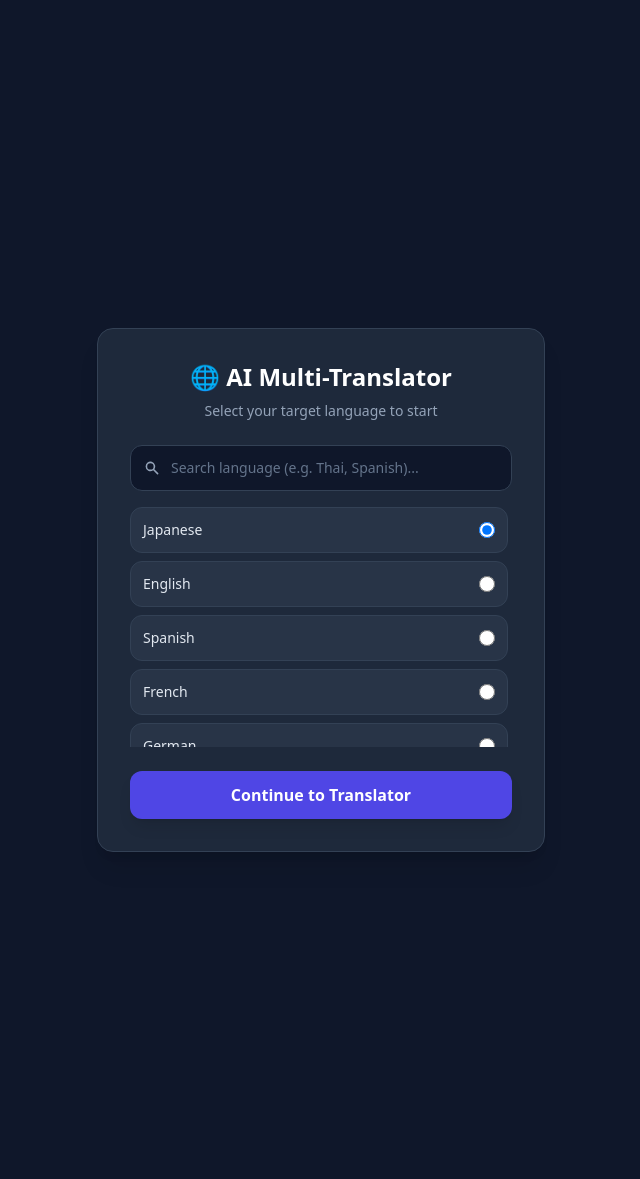
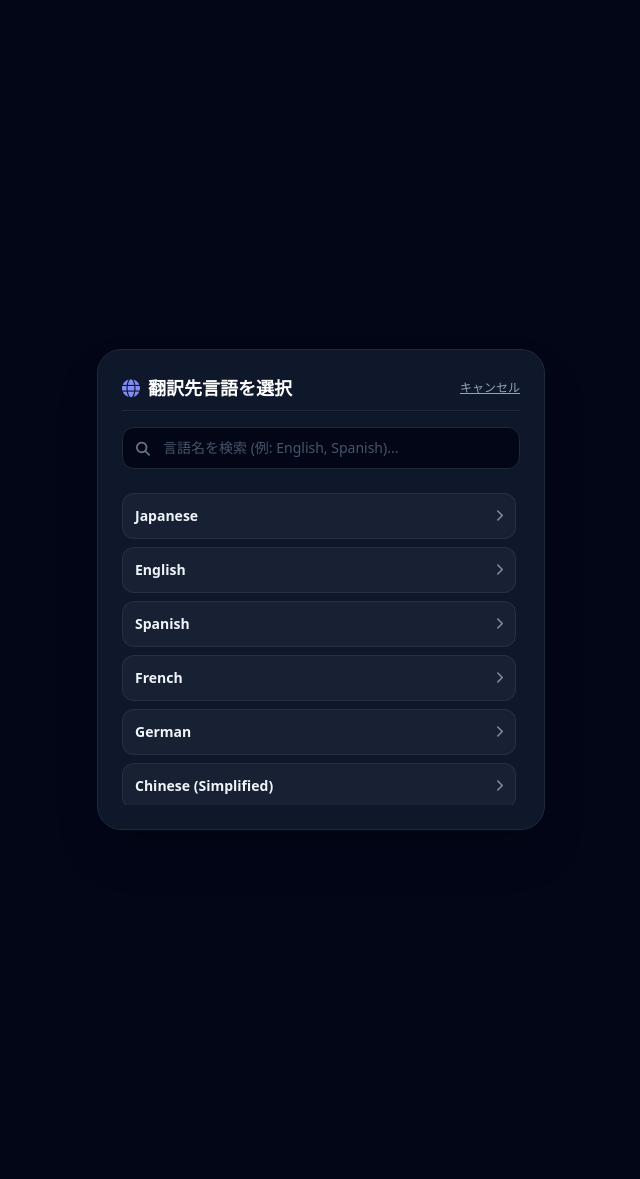
Before and after one commit to cfti1250155-source/flask-image-translator, a Flask app: page /select-language in a window 1280 px wide. Shown: the whole page, without its empty margins (319-959 px from the left). Run offline with Flask 3, Linux system fonts and the light colour scheme; some libraries are stand-ins or nearby versions.

Commit message:
Implement Google Translate style source-target language bar with quick toggle

```diff
--- a/app.py
+++ b/app.py
@@ -11,11 +11,9 @@ from PIL import Image
 app = Flask(__name__)
 app.secret_key = os.environ.get("FLASK_SECRET_KEY", "app-secret-key-12345")
 
-# APIキーの取得とクライアント初期化
 api_key = os.environ.get("GEMINI_API_KEY")
 client = genai.Client(api_key=api_key) if api_key else None
 
-# サポートする言語リスト（全33言語）
 SUPPORTED_LANGUAGES = [
     "Japanese", "English", "Spanish", "French", "German",
     "Chinese (Simplified)", "Chinese (Traditional)", "Korean", "Italian", "Russian",
@@ -26,46 +24,32 @@ SUPPORTED_LANGUAGES = [
     "Danish", "Finnish", "Norwegian"
 ]
 
-# UI辞書
 UI_CACHE = {
     "Japanese": {
         "title": "📷 AI万能翻訳アプリ",
-        "subtitle": "テキスト・画像・音声・カメラから高精度翻訳",
-        "text_placeholder": "翻訳したい文章を入力...",
-        "btn_text_translate": "テキストを翻訳する",
+        "text_placeholder": "テキストを入力...",
+        "btn_text_translate": "翻訳する",
         "image_input_label": "クリックして画像を選択",
         "btn_image_translate": "画像を翻訳する",
-        "result_label": "翻訳・AI校正結果",
-        "change_lang": "言語変更",
-        "swap_btn": "言語切り替え",
-        "detected_label": "検出言語"
+        "result_label": "翻訳結果"
     },
     "English": {
         "title": "📷 AI Multi-Translator",
-        "subtitle": "Translate text, image, voice, and camera",
-        "text_placeholder": "Enter text to translate...",
-        "btn_text_translate": "Translate Text",
+        "text_placeholder": "Enter text...",
+        "btn_text_translate": "Translate",
         "image_input_label": "Click to select image",
         "btn_image_translate": "Translate Image",
-        "result_label": "Translation & AI Result",
-        "change_lang": "Change Language",
-        "swap_btn": "Swap Language",
-        "detected_label": "Detected Language"
+        "result_label": "Translation Result"
     }
 }
 
 def generate_content_with_retry(prompt, retries=3, initial_delay=2):
-    """Gemini APIの一時的混雑に対応する自動リトライ"""
     if not client:
         return None
     delay = initial_delay
     for attempt in range(retries):
         try:
-            response = client.models.generate_content(
-                model='gemini-3.8-flash',
-                contents=prompt
-            )
-            return response
+            return client.models.generate_content(model='gemini-3.8-flash', contents=prompt)
         except Exception as e:
             if "503" in str(e) or "UNAVAILABLE" in str(e):
                 if attempt < retries - 1:
@@ -74,41 +58,43 @@ def generate_content_with_retry(prompt, retries=3, initial_delay=2):
                     continue
             raise e
 
-def get_ui_labels(target_lang):
-    return UI_CACHE.get(target_lang, UI_CACHE["English"])
-
 @app.route('/select-language')
 def select_language():
-    return render_template('select_language.html', languages=SUPPORTED_LANGUAGES)
+    lang_type = request.args.get('type', 'target')
+    return render_template('select_language.html', languages=SUPPORTED_LANGUAGES, lang_type=lang_type)
 
 @app.route('/set-language', methods=['POST'])
 def set_language():
-    target_lang = request.form.get('target_lang', 'English')
-    session['target_lang'] = target_lang
+    selected_lang = request.form.get('target_lang', 'English')
+    lang_type = request.form.get('lang_type', 'target')
+
+    if lang_type == 'source':
+        session['source_lang'] = selected_lang
+    else:
+        session['target_lang'] = selected_lang
+
     return redirect(url_for('index'))
 
 @app.route('/swap-language', methods=['POST'])
 def swap_language():
-    """テキスト翻訳の言語双方向切り替え"""
-    current_target = session.get('target_lang', 'English')
-    last_detected = session.get('last_detected_lang')
+    """入力言語（Source）と翻訳先言語（Target）を瞬時にワンタップで入れ替え"""
+    source_lang = session.get('source_lang', 'Japanese')
+    target_lang = session.get('target_lang', 'English')
 
-    if last_detected and last_detected in SUPPORTED_LANGUAGES and last_detected != current_target:
-        new_target = last_detected
-    else:
-        new_target = "Japanese" if current_target != "Japanese" else "English"
-
-    session['target_lang'] = new_target
-    session['last_detected_lang'] = current_target
+    session['source_lang'] = target_lang
+    session['target_lang'] = source_lang
     return redirect(url_for('index'))
 
 @app.route('/', methods=['GET', 'POST'])
 def index():
+    if 'source_lang' not in session:
+        session['source_lang'] = 'Japanese'
     if 'target_lang' not in session:
-        return redirect(url_for('select_language'))
+        session['target_lang'] = 'English'
 
+    source_lang = session.get('source_lang', 'Japanese')
     target_lang = session.get('target_lang', 'English')
-    ui = get_ui_labels(target_lang)
+    ui = UI_CACHE.get(target_lang, UI_CACHE["English"])
 
     ocr_text = ''
     translated_text = ''
@@ -118,10 +104,8 @@ def index():
     if request.method == 'POST':
         mode = request.form.get('mode', 'text')
         active_mode = mode
-
         raw_input_text = ""
 
-        # モードごとの入力処理
         if mode == 'text':
             raw_input_text = request.form.get('direct_text', '').strip()
         elif mode == 'voice':
@@ -146,23 +130,15 @@ def index():
 
         ocr_text = raw_input_text
 
-        # Gemini APIによる言語検出と翻訳
         if ocr_text and not ocr_text.startswith("文字認識エラー") and not ocr_text.startswith("カメラ画像解析エラー"):
             if client:
                 try:
-                    prompt = f"""
-Identify the original language of the text below, and translate it naturally into 【{target_lang}】.
-Do not include extra explanations. Output strictly in this format:
+                    if mode == 'text':
+                        prompt = f"Translate the following text from {source_lang} to {target_lang} naturally without extra explanations:\n\n{ocr_text}"
+                        detected_lang = source_lang
+                    else:
+                        prompt = f"Identify original language, then translate strictly into 【{target_lang}】:\nFormat:\n【Detected Language】\n(Language)\n【Translation Result】\n(Result)\nText:\n{ocr_text}"
 
-【Detected Language】
-(Name of the original language from this list if possible: {', '.join(SUPPORTED_LANGUAGES)})
-
-【Translation Result】
-(Translated text in {target_lang})
-
-Text:
-{ocr_text}
-"""
                     response = generate_content_with_retry(prompt)
                     if response:
                         raw_resp = response.text
@@ -173,22 +149,18 @@ Text:
                         else:
                             translated_text = raw_resp
 
-                        if mode == 'text' and detected_lang:
-                            session['last_detected_lang'] = detected_lang
-
                 except Exception as e:
                     err_msg = str(e)
                     if "429" in err_msg or "RESOURCE_EXHAUSTED" in err_msg:
-                        translated_text = "⚠️ Gemini APIの本日分の無料上限に達しました。時間を置いて試すか、APIキーを更新してください。"
+                        translated_text = "⚠️ Gemini APIの上限に達しました。時間をおいてお試しください。"
                     else:
                         translated_text = f"AI翻訳エラー: {e}"
-            else:
-                translated_text = "GEMINI_API_KEY が設定されていません。"
 
     return render_template('index.html',
                            ocr_text=ocr_text,
                            translated_text=translated_text,
                            detected_lang=detected_lang,
+                           source_lang=source_lang,
                            target_lang=target_lang,
                            ui=ui,
                            active_mode=active_mode)
--- a/templates/select_language.html
+++ b/templates/select_language.html
@@ -1,61 +1,54 @@
 <!DOCTYPE html>
-<html lang="en">
+<html lang="ja">
 <head>
     <meta charset="UTF-8">
     <meta name="viewport" content="width=device-width, initial-scale=1.0">
-    <title>Select Target Language</title>
+    <title>言語を選択</title>
     <script src="https://cdn.tailwindcss.com"></script>
+    <link rel="stylesheet" href="https://cdnjs.cloudflare.com/ajax/libs/font-awesome/6.4.0/css/all.min.css">
 </head>
-<body class="bg-slate-900 text-slate-100 min-h-screen flex items-center justify-center p-4">
+<body class="bg-slate-950 text-slate-100 min-h-screen flex flex-col items-center justify-center p-4">
 
-    <div class="max-w-md w-full bg-slate-800 rounded-2xl shadow-xl border border-slate-700 p-6 md:p-8 text-center">
+    <div class="max-w-md w-full bg-slate-900 rounded-3xl shadow-2xl border border-slate-800 p-6 space-y-4">
 
-        <h1 class="text-2xl font-bold text-white mb-2">🌐 AI Multi-Translator</h1>
-        <p class="text-slate-400 text-sm mb-6">Select your target language to start</p>
-
-        <!-- リアルタイム検索バー (虫眼鏡アイコン付き) -->
-        <div class="relative mb-4">
-            <div class="absolute inset-y-0 left-0 pl-3.5 flex items-center pointer-events-none text-slate-400">
-                <svg class="w-4 h-4 fill-current" viewBox="0 0 20 20">
-                    <path fill-rule="evenodd" d="M8 4a4 4 0 100 8 4 4 0 000-8zM2 8a6 6 0 1110.89 3.476l4.817 4.817a1 1 0 01-1.414 1.414l-4.816-4.816A6 6 0 012 8z" clip-rule="evenodd"></path>
-                </svg>
-            </div>
-            <input type="text" id="languageSearch" oninput="filterLanguages()"
-                   placeholder="Search language (e.g. Thai, Spanish)..."
-                   class="w-full pl-10 pr-3 py-3 rounded-xl bg-slate-900 text-slate-100 border border-slate-700 focus:outline-none focus:border-indigo-500 text-sm placeholder-slate-500 transition">
+        <div class="flex justify-between items-center pb-2 border-b border-slate-800">
+            <h1 class="text-lg font-bold text-white flex items-center gap-2">
+                <i class="fa-solid fa-globe text-indigo-400"></i>
+                {% if lang_type == 'source' %}入力言語を選択{% else %}翻訳先言語を選択{% endif %}
+            </h1>
+            <a href="/" class="text-xs text-slate-400 hover:text-white underline">キャンセル</a>
         </div>
 
-        <!-- 言語選択フォーム -->
-        <form action="/set-language" method="POST">
-            <div id="languageList" class="max-h-60 overflow-y-auto space-y-2 mb-6 text-left pr-1">
-                {% for lang in languages %}
-                <label class="lang-item flex items-center justify-between p-3 rounded-xl bg-slate-700/50 hover:bg-slate-700 cursor-pointer border border-slate-700 transition">
-                    <span class="text-sm font-medium text-slate-200">{{ lang }}</span>
-                    <input type="radio" name="target_lang" value="{{ lang }}" class="w-4 h-4 text-indigo-600 focus:ring-indigo-500" {% if loop.first %}checked{% endif %}>
-                </label>
-                {% endfor %}
-            </div>
+        <!-- 検索バー -->
+        <div class="relative">
+            <i class="fa-solid fa-magnifying-glass absolute left-3.5 top-3 text-slate-500 text-sm"></i>
+            <input type="text" id="lang-search" onkeyup="filterLanguages()" placeholder="言語名を検索 (例: English, Spanish)..." class="w-full pl-10 pr-4 py-2.5 rounded-xl bg-slate-950 text-slate-100 border border-slate-800 focus:outline-none focus:border-indigo-500 text-sm placeholder-slate-600">
+        </div>
 
-            <button type="submit" class="w-full bg-indigo-600 hover:bg-indigo-500 text-white font-semibold py-3 px-4 rounded-xl shadow-lg transition">
-                Continue to Translator
+        <!-- 言語一覧リスト -->
+        <form action="/set-language" method="POST" class="space-y-2 max-h-80 overflow-y-auto pr-1" id="lang-list">
+            <input type="hidden" name="lang_type" value="{{ lang_type }}">
+            {% for lang in languages %}
+            <button type="submit" name="target_lang" value="{{ lang }}" class="lang-item w-full text-left p-3 rounded-xl bg-slate-800/60 hover:bg-indigo-600 hover:text-white transition text-sm font-semibold flex justify-between items-center border border-slate-700/50">
+                <span>{{ lang }}</span>
+                <i class="fa-solid fa-chevron-right text-xs opacity-50"></i>
             </button>
+            {% endfor %}
         </form>
 
     </div>
 
     <script>
         function filterLanguages() {
-            const input = document.getElementById('languageSearch').value.toLowerCase().trim();
+            const input = document.getElementById('lang-search').value.toLowerCase();
             const items = document.getElementsByClassName('lang-item');
 
             for (let i = 0; i < items.length; i++) {
                 const text = items[i].innerText.toLowerCase();
                 if (text.includes(input)) {
-                    items[i].classList.remove('hidden');
-                    items[i].classList.add('flex');
+                    items[i].style.display = "flex";
                 } else {
-                    items[i].classList.remove('flex');
-                    items[i].classList.add('hidden');
+                    items[i].style.display = "none";
                 }
             }
         }
```
Also changed, not shown: templates/index.html (+25 -44 lines).
